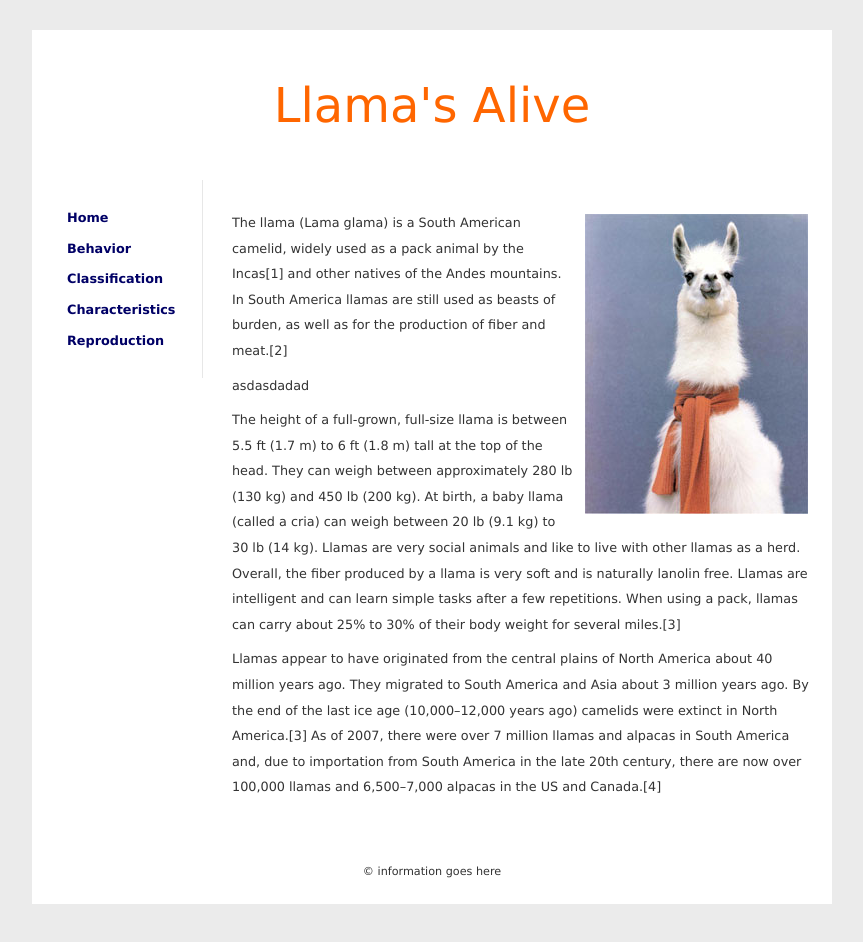
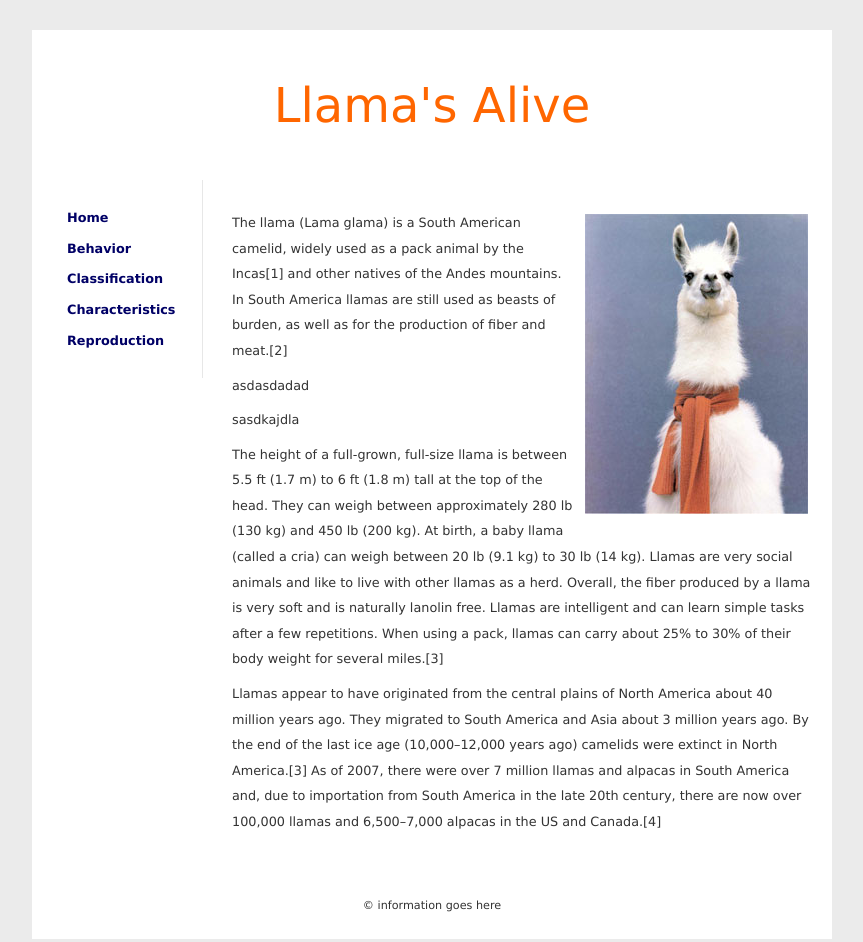
Before and after one commit to Mikkeu/llammas, a plain HTML site: page index.html in a window 1280 px wide. Shown: the whole page, without its empty margins (208-1071 px from the left). Drawn offline with Linux system fonts and the light colour scheme.

Commit message:
added para

```diff
--- a/index.html
+++ b/index.html
@@ -25,6 +25,8 @@
       <p><img src="images/llama01.jpg" alt="llama" width="223" height="300" class="alignright" >The llama (Lama glama) is a South American camelid, widely used as a pack animal by the Incas[1] and other natives of the Andes mountains. In South America llamas are still used as beasts of burden, as well as for the production of fiber and meat.[2]</p>
       <p>
           asdasdadad
+      </p><p>
+          sasdkajdla
       </p>
         <p>The height of a full-grown, full-size llama is between 5.5 ft (1.7 m) to 6 ft (1.8 m) tall at the top of the head. They can weigh between approximately 280 lb (130 kg) and 450 lb (200 kg). At birth, a baby llama (called a cria) can weigh between 20 lb (9.1 kg) to 30 lb (14 kg). Llamas are very social animals and like to live with other llamas as a herd. Overall, the fiber produced by a llama is very soft and is naturally lanolin free. Llamas are intelligent and can learn simple tasks after a few repetitions. When using a pack, llamas can carry about 25% to 30% of their body weight for several miles.[3]</p>
         <p>Llamas appear to have originated from the central plains of North America about 40 million years ago. They migrated to South America and Asia about 3 million years ago. By the end of the last ice age (10,000–12,000 years ago) camelids were extinct in North America.[3] As of 2007, there were over 7 million llamas and alpacas in South America and, due to importation from South America in the late 20th century, there are now over 100,000 llamas and 6,500–7,000 alpacas in the US and Canada.[4]</p>
```
